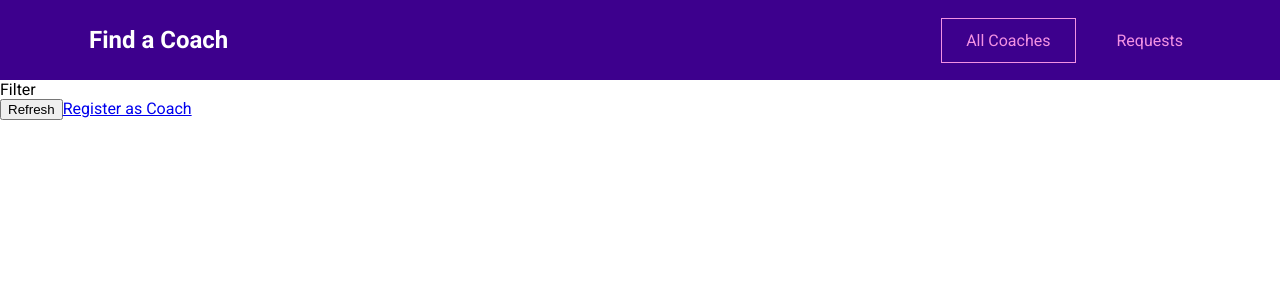
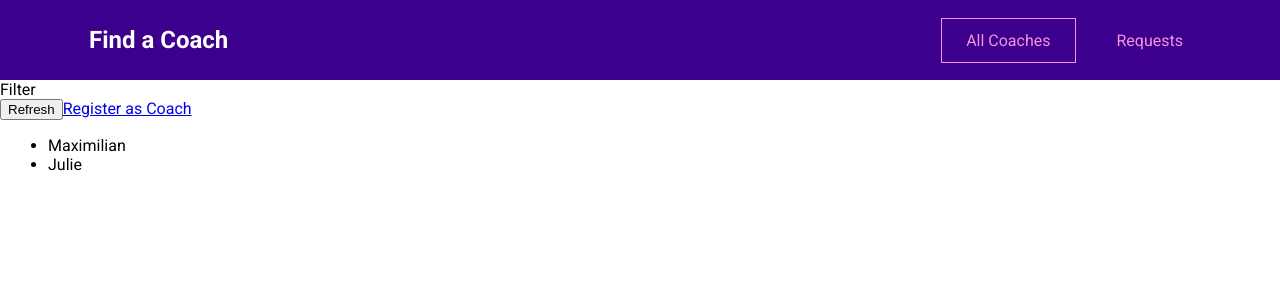
Before and after one commit to Peter-Labib/find-coach, a Vue app: page /coaches in a window 1280 px wide. Shown: the top 300 px of the page. Built offline with nearby package versions, Linux system fonts and the light colour scheme.

Commit message:
fix namespaced bug

```diff
--- a/src/store/modules/coaches/getters.js
+++ b/src/store/modules/coaches/getters.js
@@ -2,7 +2,4 @@ export default {
     coachesList(state) {
         return state.coachesList
     },
-    hasCoaches(state) {
-        return state
-    }
 }
--- a/src/store/modules/coaches/index.js
+++ b/src/store/modules/coaches/index.js
@@ -3,7 +3,7 @@ import actions from './actions'
 import getters from './getters'
 
 export default {
-  nameSpaced: true,
+  namespaced: true,
   state() {
     return {
       coachesList: [
--- a/src/views/coaches/CoachList.vue
+++ b/src/views/coaches/CoachList.vue
@@ -5,9 +5,15 @@
       <button>Refresh</button>
       <RouterLink to="/register">Register as Coach</RouterLink>
     </div>
-    <ul>
-      <li v-for="coach in filterdCoaches" :key="coach.id"></li>
+    <ul v-if="hasCoaches">
+      <li
+        v-for="coach in filterdCoaches"
+        :key="coach.id"
+      >
+        {{ coach.firstName }}
+      </li>
     </ul>
+    <h3 v-else>has no coaches</h3>
   </section>
 </template>
 
@@ -15,8 +21,10 @@
 export default {
   computed: {
     filterdCoaches() {
-        console.log(this.$store.getters)
       return this.$store.getters['coaches/coachesList']
+    },
+    hasCoaches() {
+      return this.$store.getters['coaches/coachesList'].length > 0
     }
   }
 }
```
